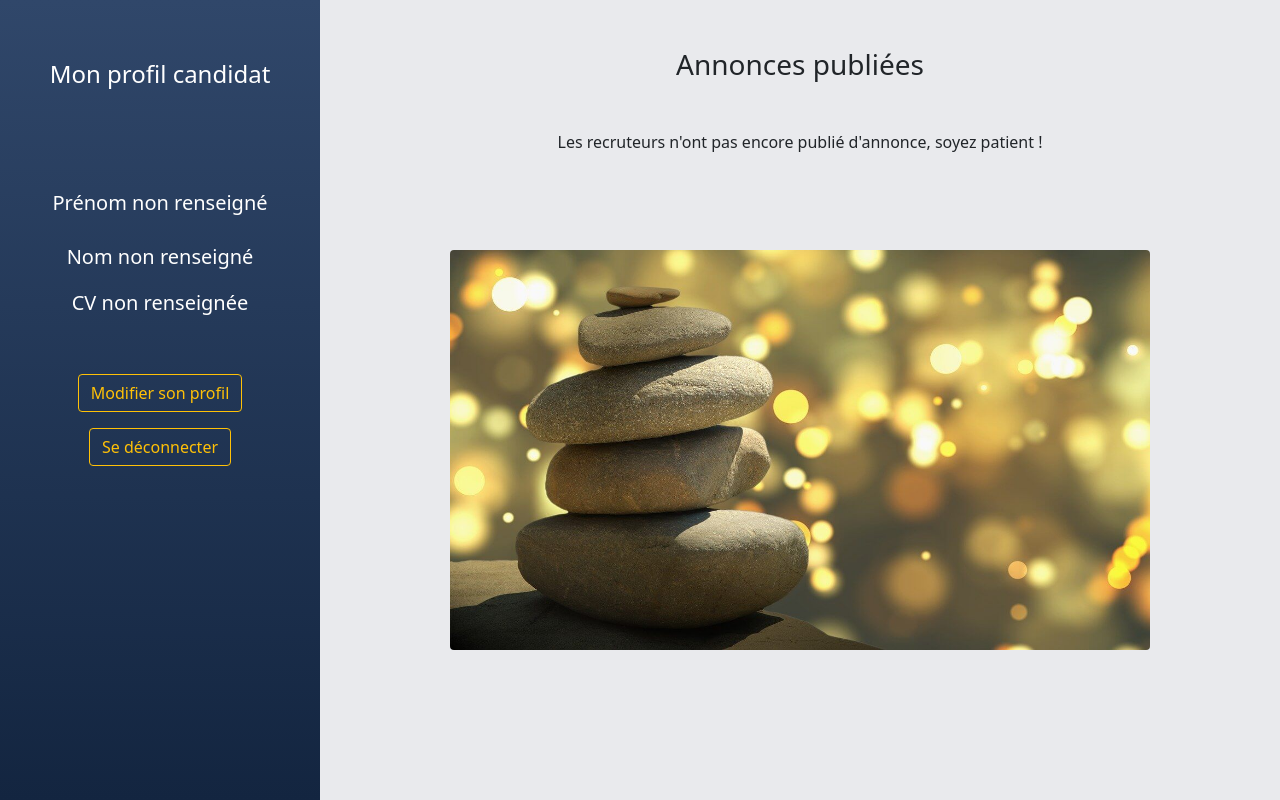
After one commit to jojogames632/trtConseil, a Symfony app: template templates/candidate/index.html.twig in a window 1280 px wide. The commit adds this page. Run offline with Twig, Linux system fonts and the light colour scheme; the template is opened without the code that fills it, so the values that code supplies are empty; some libraries are stand-ins or nearby versions.

Commit message:
Add profil and available jobs in candidate home page

```diff
--- a/composer.json
+++ b/composer.json
@@ -41,7 +41,8 @@
         "symfony/web-link": "5.3.*",
         "symfony/yaml": "5.3.*",
         "twbs/bootstrap": "^5.1",
-        "twig/extra-bundle": "^2.12|^3.0",
+        "twig/extra-bundle": "^3.3",
+        "twig/intl-extra": "^3.3",
         "twig/twig": "^2.12|^3.0"
     },
     "require-dev": {
--- /dev/null
+++ b/public/css/candidate/index.css
@@ -0,0 +1,28 @@
+body {
+	height: 100vh;
+}
+
+.profil {
+	background: linear-gradient(#30476A, #132540);
+}
+
+span:hover {
+	background-color: #3c4b64;
+}
+
+main {
+	background-color: #E9EAED;
+	overflow: scroll;
+	height: 100vh;
+}
+
+.jobContainer {
+	border-radius: 20px;
+	background: linear-gradient(#c7cdd1, #eef2f3);
+}
+
+img {
+	height: 400px;
+	width: 700px;
+	margin-top: 10vh;
+}
--- a/src/Controller/SecurityController.php
+++ b/src/Controller/SecurityController.php
@@ -10,7 +10,7 @@ use Symfony\Component\Security\Http\Authentication\AuthenticationUtils;
 class SecurityController extends AbstractController
 {
     /**
-     * @Route("/login", name="app_login")
+     * @Route("/", name="app_login")
      */
     public function login(AuthenticationUtils $authenticationUtils): Response
     {
--- /dev/null
+++ b/templates/candidate/_profil.html.twig
@@ -0,0 +1,31 @@
+<div class="col-3 d-flex flex-column profil text-center text-white fs-5">
+	<div class="row my-5">
+		<span class="p-2 fs-4">Mon profil candidat</span>
+	</div>
+	<div class="row mb-5 p-2">
+		<span class="mb-2 p-2">{{ user.email }}</span>
+		{% if user.firstName is empty %}
+			<span class="mb-2 p-2">Prénom non renseigné</span>
+		{% else %}
+			<span class="mb-2 p-2">{{ user.firstName }}</span>
+		{% endif %}
+
+		{% if user.lastName is empty %}
+			<span class="mb-2 p-2">Nom non renseigné</span>
+		{% else %}
+			<span class="mb-2 p-2">{{ user.lastName }}</span>
+		{% endif %}
+
+		{% if user.cvFilename is empty %}
+			<span>CV non renseignée</span>
+		{% else %}
+			<span>{{ user.cvFilename }}</span>
+		{% endif %}
+	</div>
+	<div class="row d-flex justify-content-center">
+		<div class="col-8">
+			<a href="#" class="btn btn-outline-warning mb-3">Modifier son profil</a>
+			<a href="{{ path('app_logout') }}" class="btn btn-outline-warning">Se déconnecter</a>
+		</div>
+	</div>
+</div>
--- /dev/null
+++ b/templates/candidate/index.html.twig
@@ -0,0 +1,40 @@
+{% extends "base.html.twig" %}
+
+{% block title %}Page d'accueil candidat{% endblock %}
+
+{% block stylesheets %}
+	<link rel="stylesheet" href="{{ asset('css/candidate/index.css') }}" />
+{% endblock %}
+
+{% block body %}
+	<div class="container-fluid h-100">
+		<div class="row h-100">
+			<!-- left side profil -->
+				{% include "candidate/_profil.html.twig" %}
+			<!-- main area-->
+			<main class="col">
+				<h1 class="text-center mt-5 fs-3 mb-5">Annonces publiées</h1>
+				{% if jobs|length > 0 %}
+					{% if isAllJobsRequested %}
+						<p class="text-center mt-5">Woaw, quelle motivation ! Vous avez postulé à toutes les annonces disponibles.</p>
+						<div class="text-center">
+							<img class="rounded" src="/images/zen.jpg" alt="zen" />
+						</div>
+					{% else %}
+						{% for job in jobs %}
+							{# display only jobs who are not already requested #}
+							{% if not (job.id in jobsRequested) %}
+								{% include "candidate/_jobContainer.html.twig" %}
+							{% endif %}
+						{% endfor %}
+					{% endif %}
+				{% else %}
+					<p class="text-center mt-5">Les recruteurs n'ont pas encore publié d'annonce, soyez patient !</p>
+					<div class="text-center">
+						<img class="rounded" src="/images/zen.jpg" alt="zen" />
+					</div>
+				{% endif %}
+			</div>
+		</div>
+	</div>
+{% endblock %}
--- a/templates/home/adminIndex.html.twig
+++ /dev/null
@@ -1,6 +0,0 @@
-{% extends "base.html.twig" %}
-
-{% block body %}
-	<p>page d'accueil administrateur</p>
-	<a href="{{ path('app_logout') }}">Me déconnecter</a>
-{% endblock %}
--- a/templates/home/candidateIndex.html.twig
+++ /dev/null
@@ -1,6 +0,0 @@
-{% extends "base.html.twig" %}
-
-{% block body %}
-	<p>page d'accueil candidat</p>
-	<a href="{{ path('app_logout') }}">Me déconnecter</a>
-{% endblock %}
--- a/templates/home/consultantIndex.html.twig
+++ /dev/null
@@ -1,6 +0,0 @@
-{% extends "base.html.twig" %}
-
-{% block body %}
-	<p>page d'accueil consultant</p>
-	<a href="{{ path('app_logout') }}">Me déconnecter</a>
-{% endblock %}
```
Also changed, not shown: src/Controller/CandidateController.php (added, +123 -0 lines), src/Controller/HomeController.php (deleted, +0 -51 lines), templates/candidate/_jobContainer.html.twig (added, +26 -0 lines), templates/home/index.html.twig (deleted, +0 -7 lines), templates/security/login.html.twig (+4 -4 lines), public/images/zen.jpg (added), 2 other files.
